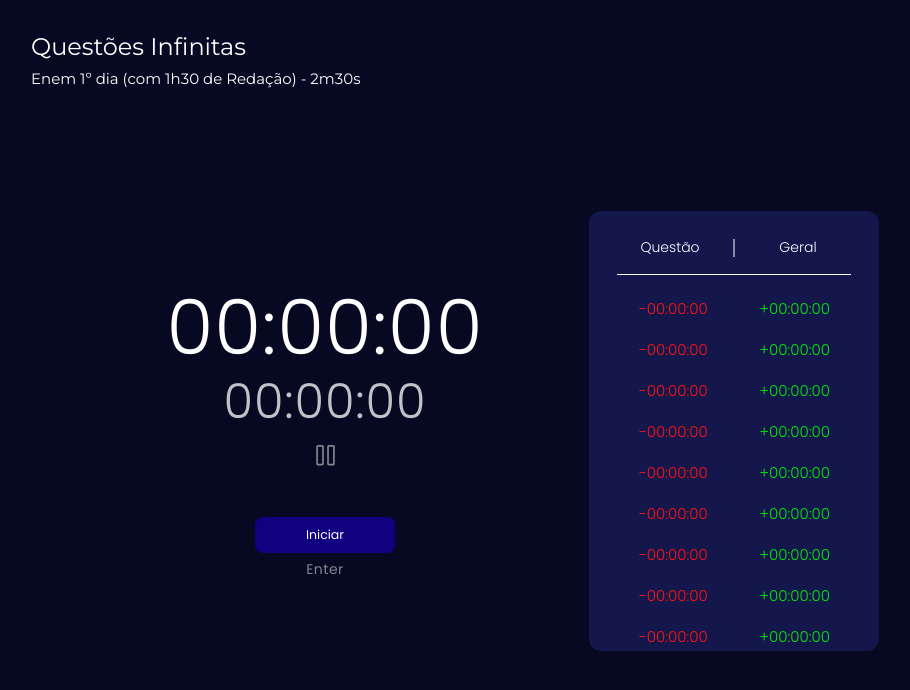
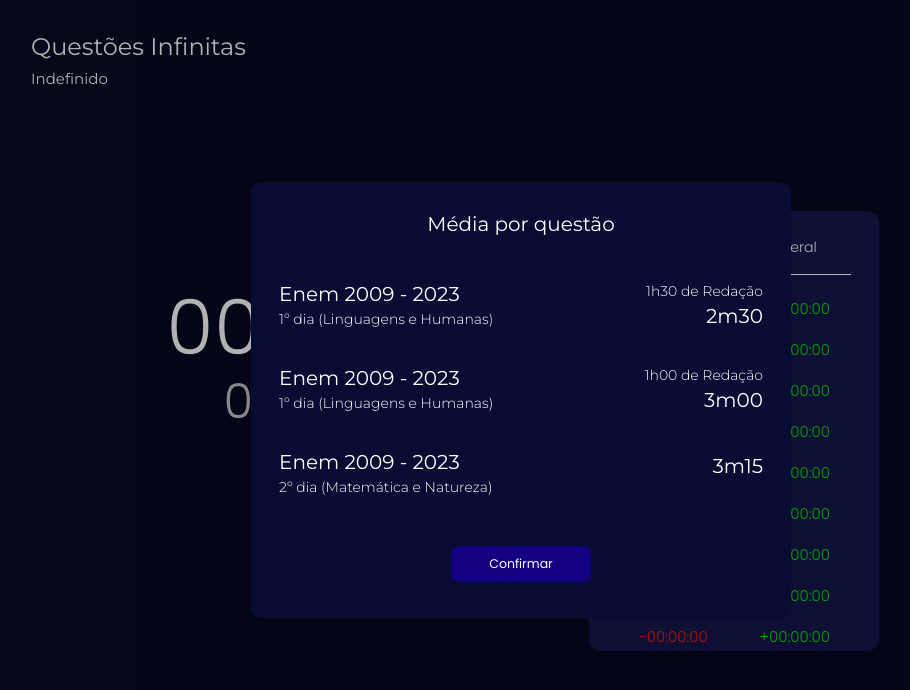
Before and after one commit to HenriqueSenaDev/enem-timer, a React (Vite) app: page /questions/infinity in a window 1280 px wide. Shown: the top 690 px of the page, without its empty margins (119-1029 px from the left). Built offline with nearby package versions, Linux system fonts and the light colour scheme.

Commit message:
QuestionTimeModal component

```diff
--- /dev/null
+++ b/src/pages/questions/components/question-time-modal/components/time-option/index.tsx
@@ -0,0 +1,58 @@
+import './styles.css';
+
+interface IProps {
+  title: string;
+  description: string;
+  extraNote: string;
+  time: string;
+  index: number;
+  activeIndex: number | null;
+  setActiveIndex: (newActiveIndex: number) => void;
+  setQuestionSpecification: (newQuestionSpecification: string) => void;
+}
+
+function TimeOption({
+  title,
+  description,
+  extraNote,
+  time,
+  index,
+  activeIndex,
+  setActiveIndex,
+  setQuestionSpecification,
+}: IProps) {
+  function getQuestionSpecification() {
+    let questionSpecification = `${title}: ${description}`;
+    questionSpecification += ` - ${time}`;
+    if (extraNote != '') questionSpecification += ` (${extraNote})`;
+
+    return questionSpecification;
+  }
+
+  function selectOption() {
+    setQuestionSpecification(getQuestionSpecification());
+    setActiveIndex(index);
+  }
+
+  return (
+    <div
+      className='time-option'
+      onClick={selectOption}
+      style={index == activeIndex ? { backgroundColor: '#121a62' } : {}}
+    >
+      <div className='time-option-description'>
+        <h1>{title}</h1>
+
+        <p>{description}</p>
+      </div>
+
+      <div className='time-option-duration'>
+        <p>{extraNote}</p>
+
+        <h1>{time}</h1>
+      </div>
+    </div>
+  );
+}
+
+export default TimeOption;
--- /dev/null
+++ b/src/pages/questions/components/question-time-modal/components/time-option/styles.css
@@ -0,0 +1,45 @@
+.time-option {
+  width: 100%;
+  display: flex;
+  justify-content: space-between;
+  padding: 10px 28px;
+  transition: all ease 0.15s;
+}
+
+.time-option:hover,
+.active-option {
+  background-color: #121a62;
+}
+
+.time-option-duration {
+  text-align: right;
+}
+
+.time-option-description h1,
+.time-option-duration h1 {
+  font-size: 14px;
+}
+
+.time-option-description h1,
+.time-option-duration p {
+  margin-bottom: 4px;
+}
+
+.time-option-description p,
+.time-option-duration p {
+  font-size: 11px;
+  font-weight: 300;
+}
+
+@media(min-width: 992px) {
+
+  .time-option-description h1,
+  .time-option-duration h1 {
+    font-size: 16px;
+  }
+
+  .time-option-description p,
+  .time-option-duration p {
+    font-size: 14px;
+  }
+}
--- /dev/null
+++ b/src/pages/questions/components/question-time-modal/index.tsx
@@ -0,0 +1,80 @@
+import { useState } from 'react';
+import Button from '../../../../components/button';
+import TimeOption from './components/time-option';
+import './styles.css';
+
+interface IProps {
+  setIsTimeModalOpen: (conditional: boolean) => void;
+  questionSpecification: string | null;
+  setQuestionSpecification: (newQuestionSpecification: string) => void;
+}
+
+function QuestionTimeModal({
+  setIsTimeModalOpen,
+  questionSpecification,
+  setQuestionSpecification,
+}: IProps) {
+  const [activeIndex, setActiveIndex] = useState<number | null>(null);
+
+  function closeModal() {
+    if (!questionSpecification)
+      return alert('Selecione/Insira uma duração por questão.');
+
+    setIsTimeModalOpen(false);
+  }
+
+  function checkOutClick(event: React.MouseEvent<HTMLDivElement, MouseEvent>) {
+    if (
+      event.target === document.querySelector('.question-time-modal-wrapper')
+    ) {
+      closeModal();
+    }
+  }
+
+  return (
+    <div className='question-time-modal-wrapper' onClick={checkOutClick}>
+      <div className='question-time-modal'>
+        <h1>Média por questão</h1>
+
+        <div className='question-time-options'>
+          <TimeOption
+            title='Enem 2009 - 2023'
+            description='1º dia (Linguagens e Humanas)'
+            extraNote='1h30 de Redação'
+            time='2m30'
+            index={1}
+            activeIndex={activeIndex}
+            setActiveIndex={setActiveIndex}
+            setQuestionSpecification={setQuestionSpecification}
+          />
+
+          <TimeOption
+            title='Enem 2009 - 2023'
+            description='1º dia (Linguagens e Humanas)'
+            extraNote='1h00 de Redação'
+            time='3m00'
+            index={2}
+            activeIndex={activeIndex}
+            setActiveIndex={setActiveIndex}
+            setQuestionSpecification={setQuestionSpecification}
+          />
+
+          <TimeOption
+            title='Enem 2009 - 2023'
+            description='2º dia (Matemática e Natureza)'
+            extraNote=''
+            time='3m15'
+            index={3}
+            activeIndex={activeIndex}
+            setActiveIndex={setActiveIndex}
+            setQuestionSpecification={setQuestionSpecification}
+          />
+        </div>
+
+        <Button text='Confirmar' shortcut='' primary onClick={closeModal} />
+      </div>
+    </div>
+  );
+}
+
+export default QuestionTimeModal;
--- /dev/null
+++ b/src/pages/questions/components/question-time-modal/styles.css
@@ -0,0 +1,57 @@
+.question-time-modal-wrapper {
+  width: 100%;
+  height: 100%;
+  display: flex;
+  align-items: center;
+  justify-content: center;
+  position: absolute;
+  background-color: rgba(0, 0, 0, 0.3);
+  z-index: 1;
+  padding: 20px;
+}
+
+.question-time-modal {
+  width: 100%;
+  max-width: 342px;
+  background-color: #080C33;
+  border-radius: 10px;
+  display: flex;
+  flex-direction: column;
+  align-items: center;
+  justify-content: center;
+  padding: 22px 0 26px 0;
+}
+
+.question-time-modal h1 {
+  font-size: 16px;
+  font-weight: 400;
+}
+
+.question-time-options {
+  width: 100%;
+  margin-top: 22px;
+  margin-bottom: 36px;
+  display: flex;
+  flex-direction: column;
+  align-items: center;
+  justify-content: center;
+  /* gap: 24px; */
+  cursor: pointer;
+}
+
+@media(min-width: 992px) {
+  .question-time-modal {
+    padding: 30px 0;
+    max-width: 540px;
+  }
+
+  .question-time-modal h1 {
+    font-size: 20px;
+  }
+
+  .question-time-options {
+    margin-top: 36px;
+    margin-bottom: 40px;
+    gap: 18px;
+  }
+}
--- a/src/pages/questions/index.tsx
+++ b/src/pages/questions/index.tsx
@@ -2,18 +2,31 @@
 import Button from '../../components/button';
 import Timer from './components/timer';
 import TimeTable from './components/timetable';
+import QuestionTimeModal from './components/question-time-modal';
 import './styles.css';
 
 function Questions() {
+  const [isTimeModalOpen, setIsTimeModalOpen] = useState<boolean>(true);
+  const [questionSpecification, setQuestionSpecification] = useState<
+    string | null
+  >(null);
   const [isRunning, setIsRunning] = useState<boolean>(false);
 
   return (
     <div className='questions-wrapper'>
+      {isTimeModalOpen && (
+        <QuestionTimeModal
+          setIsTimeModalOpen={setIsTimeModalOpen}
+          questionSpecification={questionSpecification}
+          setQuestionSpecification={setQuestionSpecification}
+        />
+      )}
+
       <div className='questions-container'>
         <div className='questions-header'>
           <h1>Questões Infinitas</h1>
 
-          <p>Enem 1º dia (com 1h30 de Redação) - 2m30s</p>
+          <p>{questionSpecification || 'Indefinido'}</p>
         </div>
 
         <div className='timer-area'>
```
